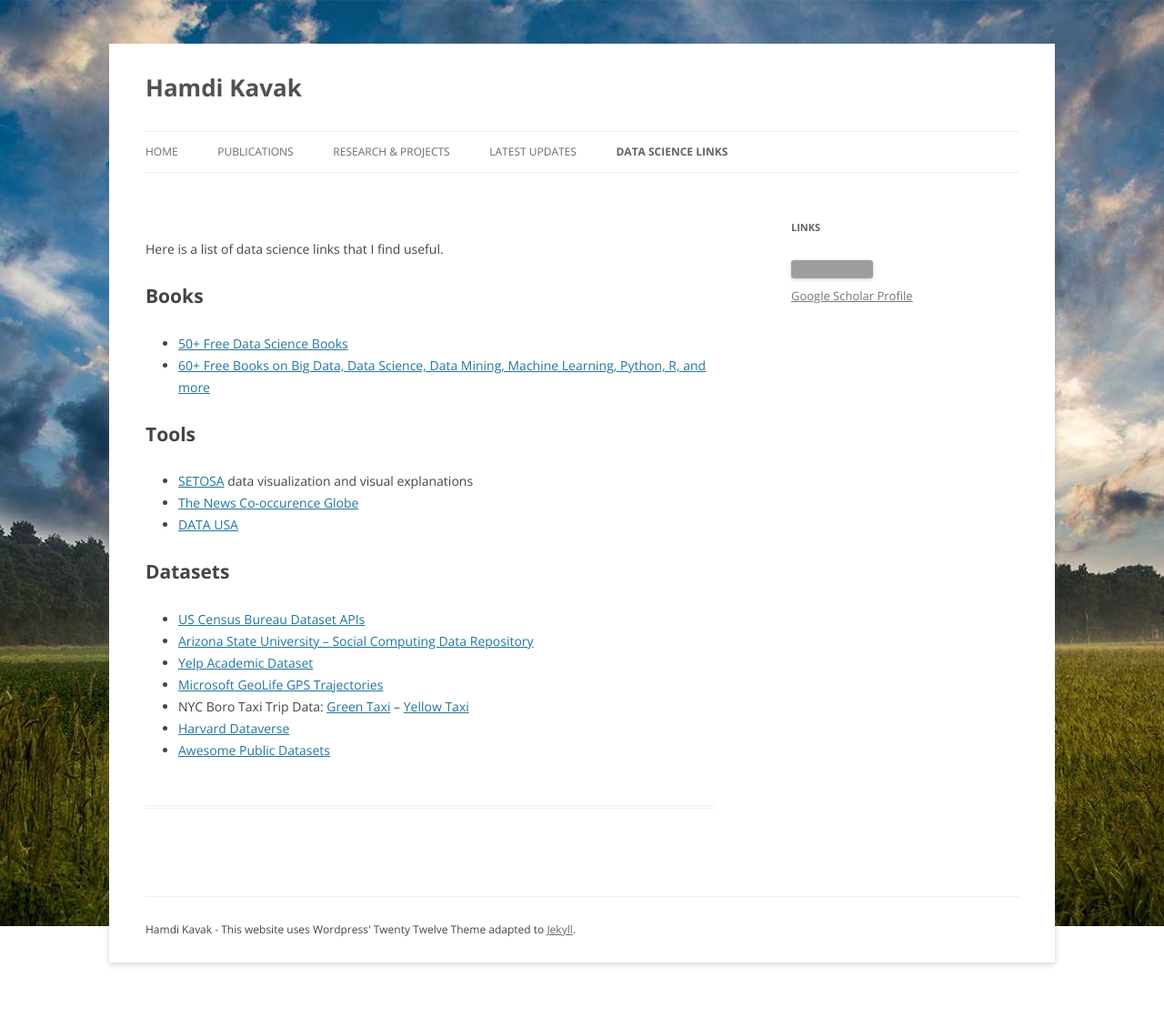
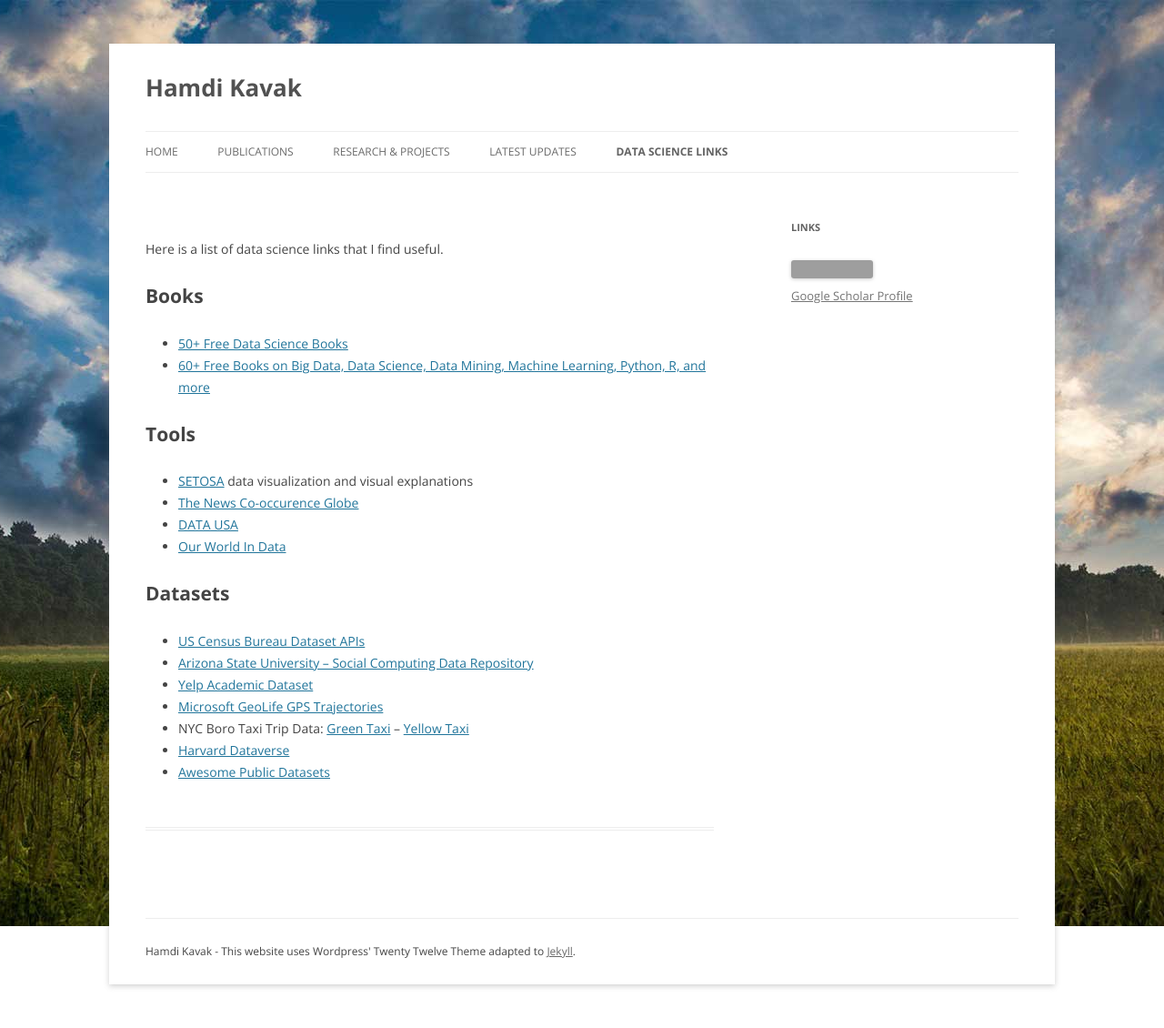
Before and after one commit to hamdikavak/hamdikavak.github.io, a Jekyll site: the page built from datasets/index.html, in a window 1280 px wide. Shown: the whole page at 91% size. Built offline with Jekyll 4.4.1, drawn with Linux system fonts in a browser that asks for light colours; nearby versions of some CDN libraries; library files that are not in the unit come from our copies; before the commit the page ends 1106 px from its top, so only the background shows below that; grey boxes are pictures that could not be loaded.

Commit message:
Update index.html

```diff
--- a/datasets/index.html
+++ b/datasets/index.html
@@ -17,6 +17,8 @@
 	<li><a href="http://setosa.io/" target="_blank">SETOSA</a> data visualization and visual explanations</li>
 	<li><a href="http://data.gdeltproject.org/blog/news-cooccurrence-globe/globe_cooccur.html">The News Co-occurence Globe</a></li>
 	<li><a href="http://datausa.io/">DATA USA</a></li>
+	<li><a href="http://ourworldindata.org/">Our World In Data</a></li>
+
 </ul>
 <h1>Datasets</h1>
 <ul>
```
